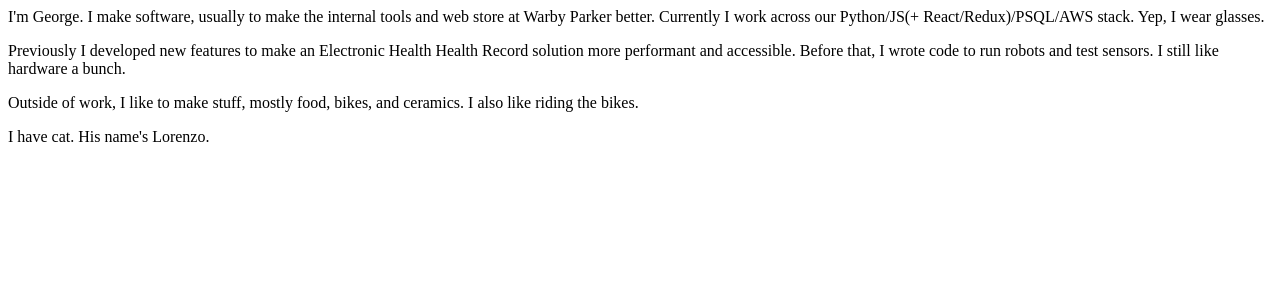
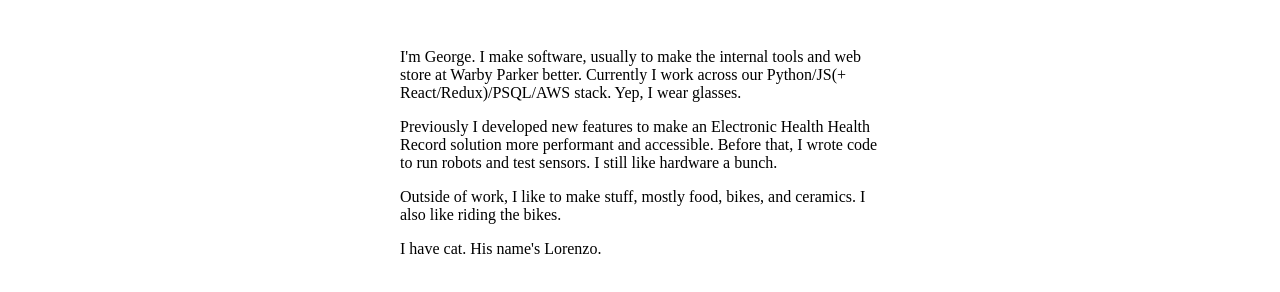
Before and after one commit to gsass/gsass.github.io, a plain HTML site: page index.html in a window 1280 px wide. Drawn offline with Linux system fonts and the light colour scheme.

Commit message:
Add the least niceties

```diff
--- a/index.html
+++ b/index.html
@@ -1,6 +1,15 @@
+<html>
+  <head>
+    <link rel="stylesheet" href="styles.css">
+  </head>
+
+  <body>
     <div class="content">
       <p>I'm George. I make software, usually to make the internal tools and web store at Warby Parker better. Currently I work across our Python/JS(+ React/Redux)/PSQL/AWS stack. Yep, I wear glasses.</p>
       <p>Previously I developed new features to make an Electronic Health Health Record solution more performant and accessible. Before that, I wrote code to run robots and test sensors. I still like hardware a bunch.</p>
       <p>Outside of work, I like to make stuff, mostly food, bikes, and ceramics. I also like riding the bikes.</p>
       <p>I have cat. His name's Lorenzo.</p>
     </div>
+  </body>
+
+</html>
--- /dev/null
+++ b/styles.css
@@ -0,0 +1,5 @@
+.content {
+  width: 50%;
+  max-width: 480px;
+  margin: 48px auto;
+}
```
Lines whose indentation alone changed are shown as unchanged.
